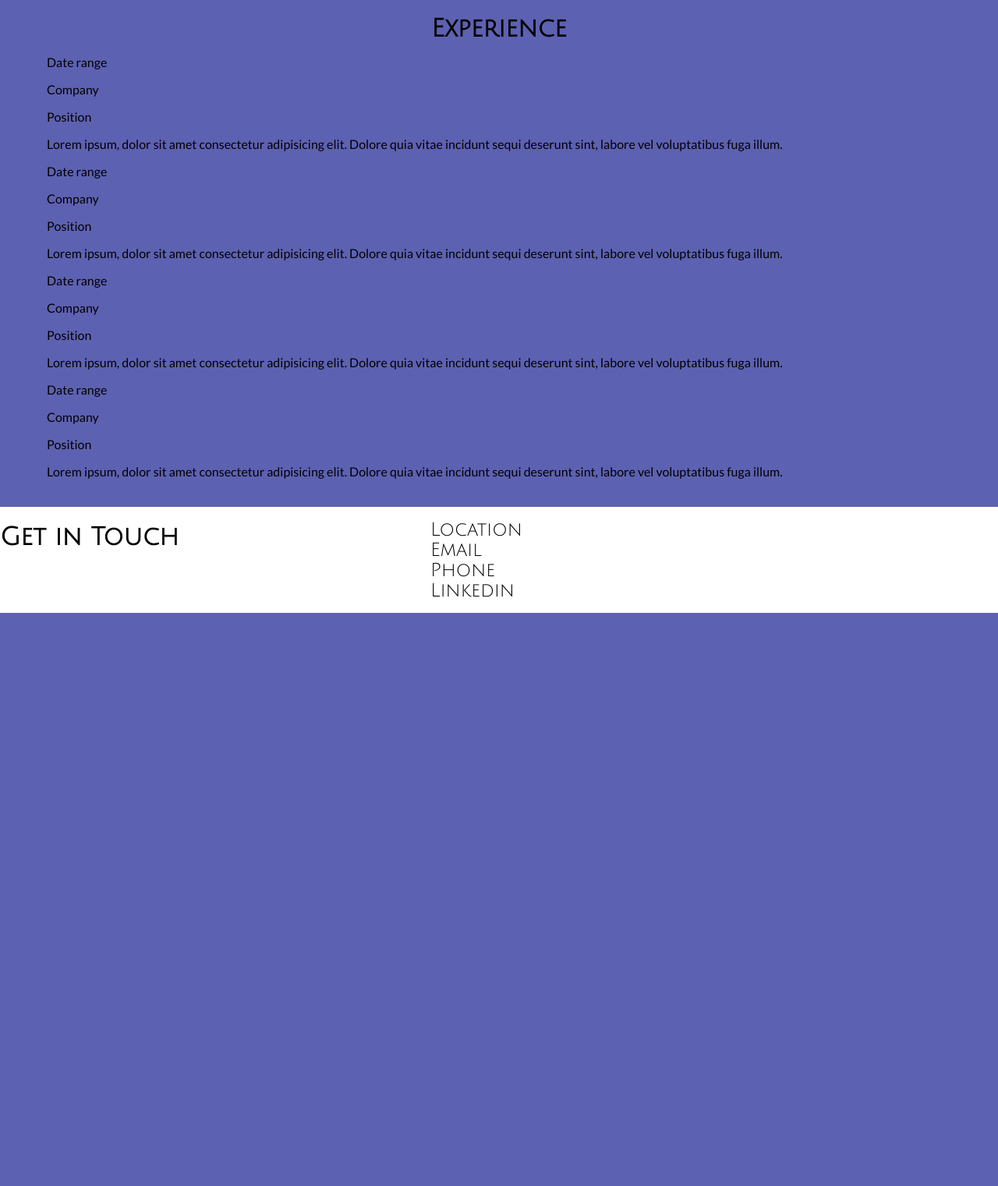
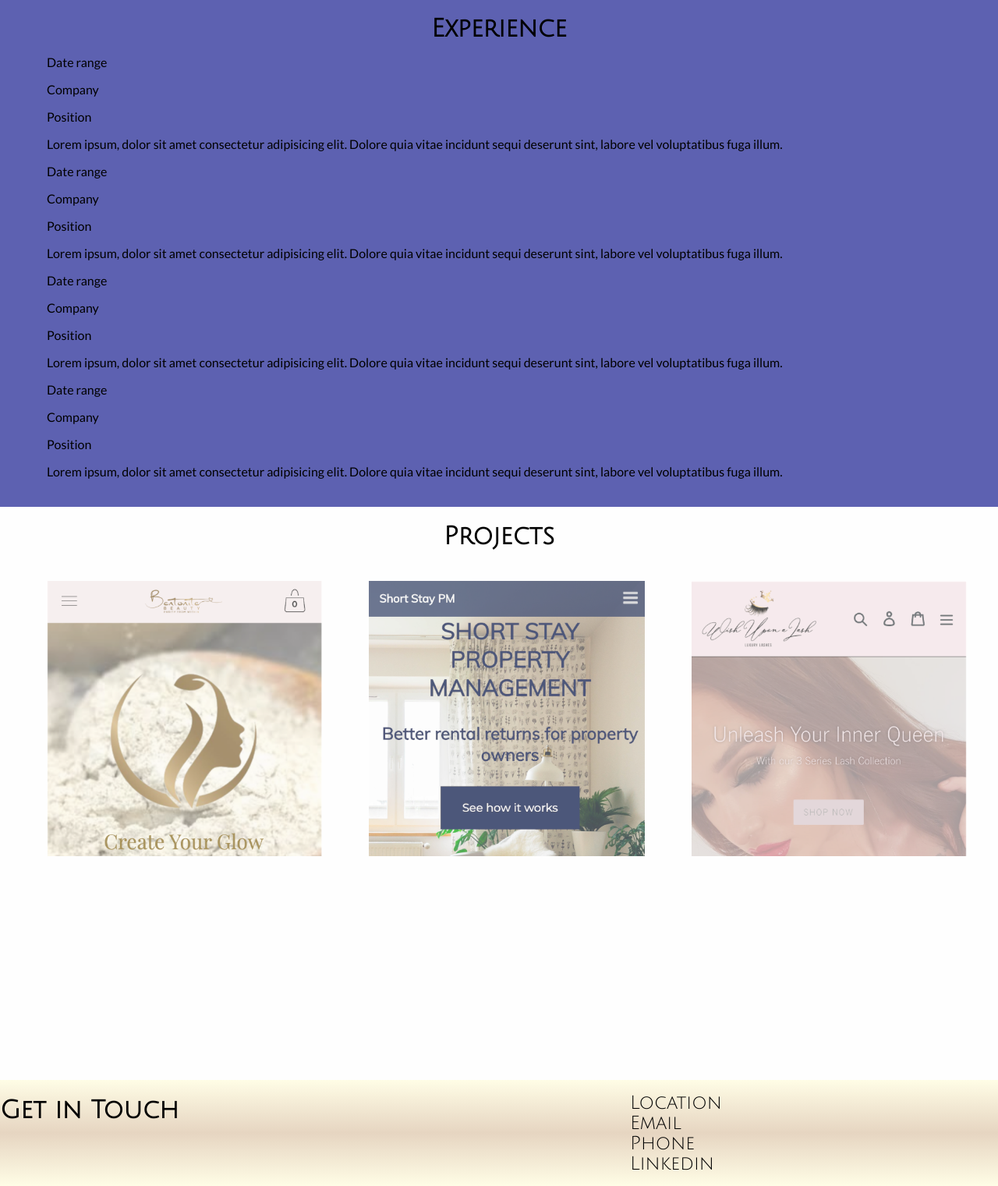
Before and after one commit to Jma529/Jill_cv, a PHP site: page / in a window 1280 px wide. Shown: the part 1007-2528 px from the top of the page at 78% size. Before the commit the page ends 1793 px from the top, so only its background shows below. Run offline with PHP 8.4, Linux system fonts and the light colour scheme; some libraries are stand-ins or nearby versions.

Commit message:
Add work section

```diff
--- a/CSS/style.css
+++ b/CSS/style.css
@@ -12,14 +12,15 @@ h1, h2, h3, span {
 h2 {
     font-size: 1.5em;
 }
-.grid-uneven{
+.grid{
     display: grid;
-    grid-template-columns: 40% 60%;
+
 }
 
 .introduction {
     min-height: 600px;
     color: #E6D5C1;
+    grid-template-columns: 40% 60%;
 
 }
 
@@ -75,3 +76,53 @@ li {
     background-color:#5d61b1;
 
 }
+.contact {
+    grid-template-columns: 60% 40%;
+    background-image: linear-gradient(#FFFDE6, #E6D5C1,#FFFDE6);
+
+}
+
+.thumbnails {
+    grid-template-columns: 33.33% 33.33% 33.33%;
+}
+
+.thumbnail {
+    margin: 30px;
+    min-height: 600px;
+}
+
+.thumbnail img {
+    width: 100%;
+    margin: 10px;
+    /* filter: grayscale(80%); */
+    opacity: .7;
+    transition: .4s linear;
+    position: relative;
+
+}
+.dropdown-text {
+    display: none;
+    position: absolute;
+    text-align: left;
+
+}
+.dropdown-text p {
+
+    background-color: #E6D5C1;
+    margin: 0;
+    padding: 0 10px;
+}
+
+.thumbnail img:hover {
+    opacity: 1;
+}
+.thumbnail:hover .dropdown-text {
+    display: block;
+    width: 362px;
+    margin: 0;
+
+}
+
+.work {
+    background-color:#FEFEFE;
+}
--- a/index.html
+++ b/index.html
@@ -17,7 +17,7 @@
 
 <body>
     <div class="wrapper">
-        <div class="introduction grid-uneven">
+        <div class="introduction grid">
             <div class="profile col-4">
                 <img class="profile-pic" src="CSS/images/IMG_4508.png">
                 <ul class="contact-details">
@@ -116,10 +116,34 @@
                 </li>
             </ul>
         </div>
-        <div class="work">
+        <div class="work col-12">
+            <h1>Projects</h1>
+            <div class="thumbnails grid">
+                <div class="col-4 thumbnail">
+                    <img src="CSS/images/bentonitebeauty.png">
+                    <div class="dropdown-text">
+                        <p>Lorem ipsum dolor sit amet consectetur adipisicing elit. Necessitatibus
+                            fuga quos facere sequi voluptatem, repudiandae itaque recusandae quasi error nisi.</p>
+                    </div>
+                </div>
+                <div class="col-4 thumbnail">
+                    <img src="CSS/images/shortstay.png">
+                    <div class="dropdown-text">
+                        <p>Lorem ipsum dolor sit amet consectetur adipisicing elit. Necessitatibus
+                            fuga quos facere sequi voluptatem, repudiandae itaque recusandae quasi error nisi.</p>
+                    </div>
+                </div>
+                <div class="col-4 thumbnail">
+                    <img src="CSS/images/wishuponalash.png">
+                    <div class="dropdown-text">
+                        <p>Lorem ipsum dolor sit amet consectetur adipisicing elit. Necessitatibus
+                            fuga quos facere sequi voluptatem, repudiandae itaque recusandae quasi error nisi.</p>
+                    </div>
+                </div>
 
             </div>
-        <div class="contact grid-uneven">
+        </div>
+        <div class="contact grid">
             <div class="Get in touch col-8">
                 <h1>Get in Touch</h1>
             </div>
```
Also changed, not shown: CSS/images/bentonitebeauty.png (added), CSS/images/shortstay.png (added), CSS/images/wishuponalash.png (added). Lines whose indentation alone changed are shown as unchanged.
